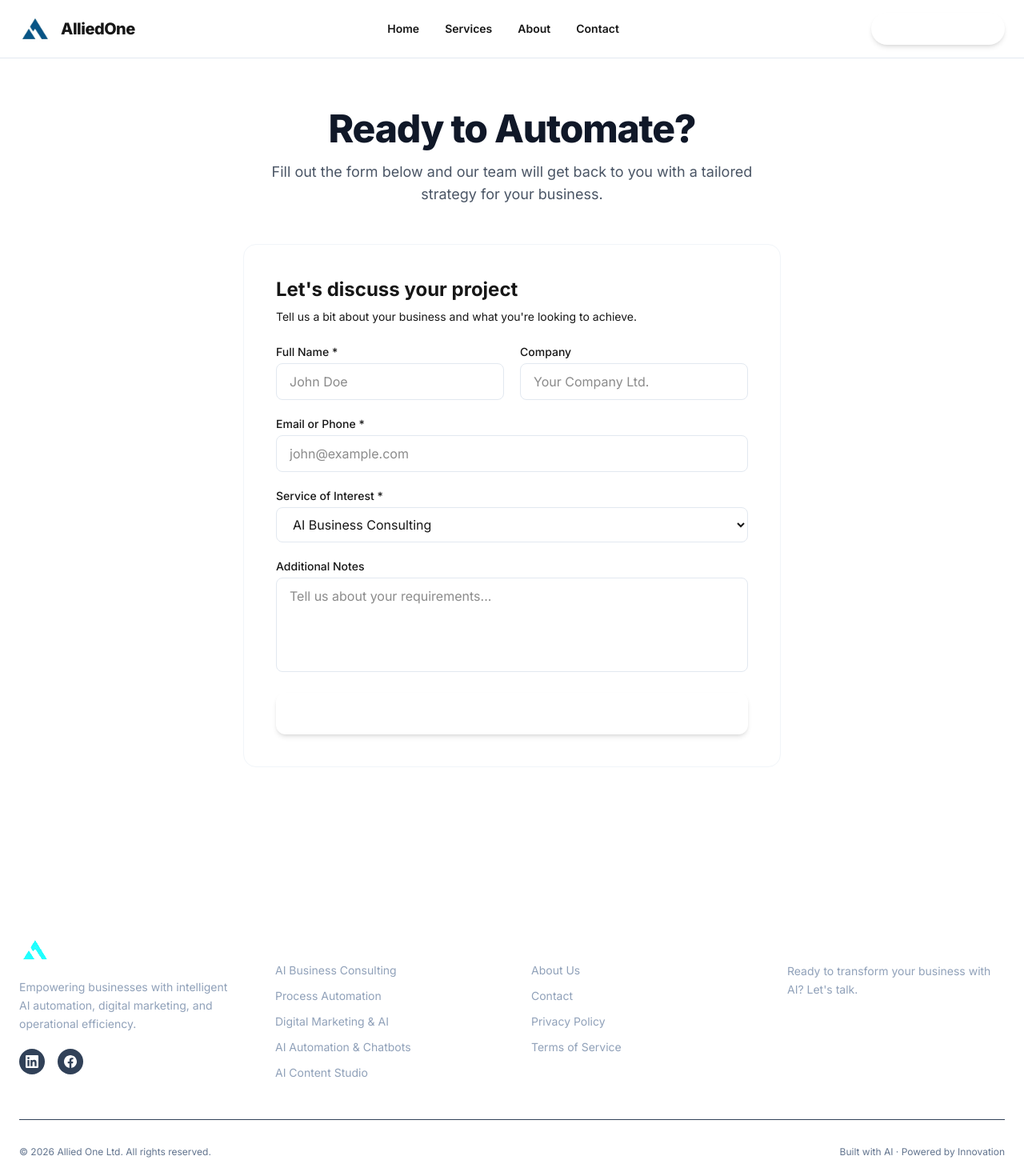
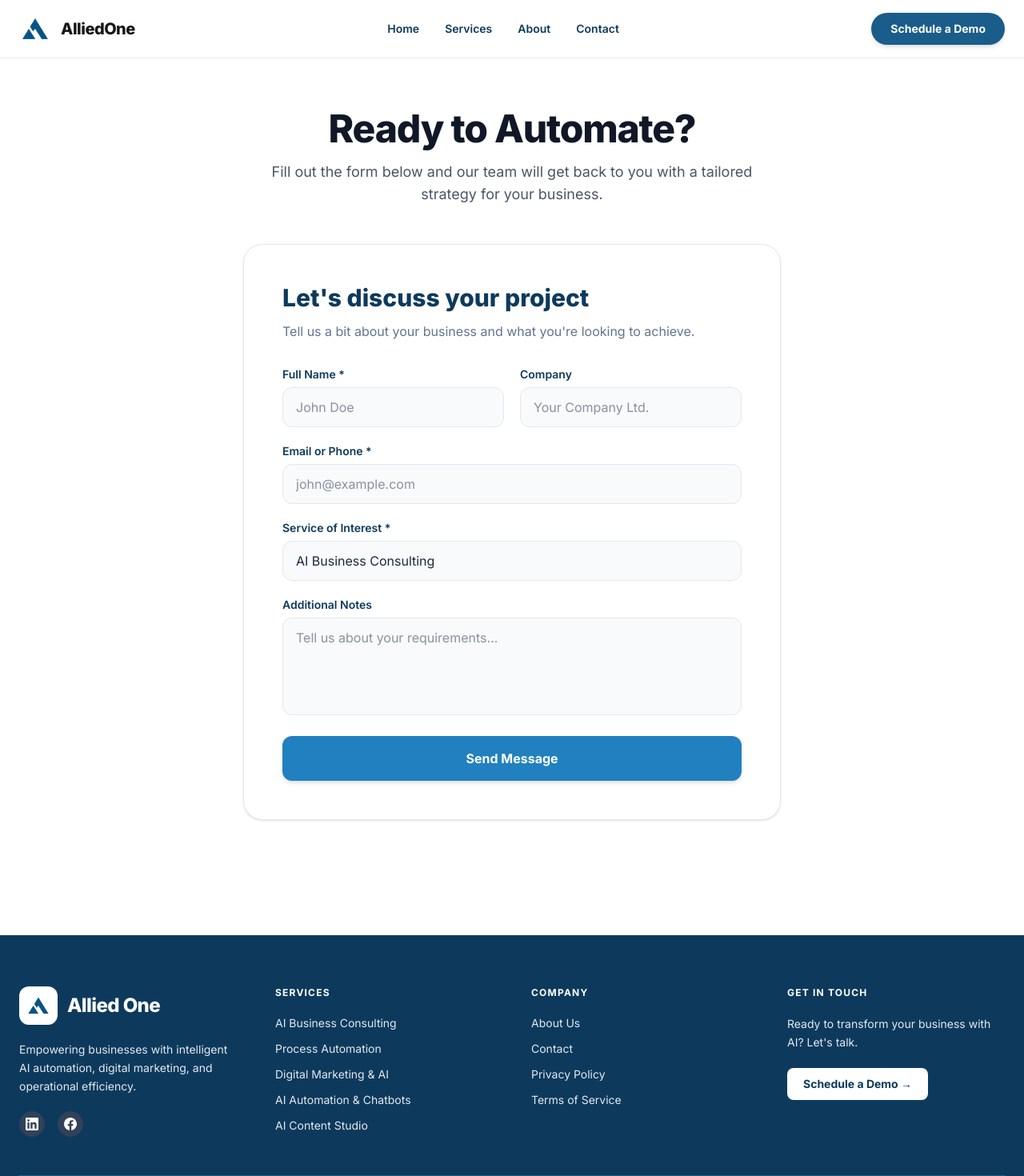
Before and after one commit to mdkamrulislamdev/alliedone-frontend, a Next.js app: page /contact in a window 1280 px wide. Shown: the top 1470 px of the page at 80% size. Built offline with nearby package versions, Linux system fonts and the light colour scheme.

Commit message:
fix(ui): refine ad-bot mock, alternating sections, footer logo visibility, and contact form elegance

```diff
--- a/src/app/layout.tsx
+++ b/src/app/layout.tsx
@@ -34,17 +34,17 @@ export default function RootLayout({
             </Link>
 
             {/* Desktop nav links */}
-            <div className="hidden md:flex gap-8 text-sm font-semibold text-brand-muted">
-              <Link href="/" className="hover:text-brand-blue transition-colors">Home</Link>
-              <Link href="/services" className="hover:text-brand-blue transition-colors">Services</Link>
-              <Link href="/about" className="hover:text-brand-blue transition-colors">About</Link>
-              <Link href="/contact" className="hover:text-brand-blue transition-colors">Contact</Link>
+            <div className="hidden md:flex gap-8 text-sm font-semibold text-[#0D3A5C]">
+              <Link href="/" className="hover:text-[#1A5C8A] transition-colors">Home</Link>
+              <Link href="/services" className="hover:text-[#1A5C8A] transition-colors">Services</Link>
+              <Link href="/about" className="hover:text-[#1A5C8A] transition-colors">About</Link>
+              <Link href="/contact" className="hover:text-[#1A5C8A] transition-colors">Contact</Link>
             </div>
 
             {/* CTA Button */}
             <Link
               href="/contact"
-              className="bg-brand-gold text-white px-6 py-2.5 rounded-full text-sm font-bold hover:bg-brand-goldHov transition-all shadow-md"
+              className="bg-[#1A5C8A] text-white px-6 py-2.5 rounded-full text-sm font-bold hover:bg-[#0D3A5C] transition-all shadow-md"
             >
               Schedule a Demo
             </Link>
@@ -55,19 +55,21 @@ export default function RootLayout({
         <main className="flex-grow">{children}</main>
 
         {/* ── Footer ── */}
-        <footer className="bg-brand-navy text-slate-300 pt-16 pb-8 mt-20">
+        <footer className="bg-[#0D3A5C] text-slate-100 pt-16 pb-8 mt-20">
           <div className="max-w-7xl mx-auto px-6">
 
             {/* Top 4-col grid */}
-            <div className="grid grid-cols-1 md:grid-cols-4 gap-12 pb-12 border-b border-slate-700">
+            <div className="grid grid-cols-1 md:grid-cols-4 gap-12 pb-12 border-b border-[#1A5C8A]">
 
               {/* Brand column */}
               <div className="md:col-span-1">
-                <div className="flex items-center gap-3 mb-4">
-                  <img src="/logo.png" alt="Allied One Logo" className="h-10 w-auto brightness-[5]" />
-                  <span className="font-extrabold text-xl text-white tracking-tight">Allied One</span>
+                <div className="flex items-center gap-3 mb-5">
+                  <div className="bg-white p-2 rounded-xl inline-flex items-center justify-center">
+                    <img src="/logo.png" alt="Allied One Logo" className="h-8 w-auto object-contain" />
+                  </div>
+                  <span className="font-extrabold text-2xl text-white tracking-tight">Allied One</span>
                 </div>
-                <p className="text-sm text-slate-400 leading-relaxed">
+                <p className="text-sm text-slate-200 leading-relaxed">
                   Empowering businesses with intelligent AI automation, digital marketing, and operational efficiency.
                 </p>
                 {/* Social Links */}
@@ -90,35 +92,35 @@ export default function RootLayout({
               {/* Services column */}
               <div>
                 <h4 className="text-white font-bold mb-5 uppercase text-xs tracking-widest">Services</h4>
-                <ul className="space-y-3 text-sm text-slate-400">
-                  <li><Link href="/services" className="hover:text-white transition-colors">AI Business Consulting</Link></li>
-                  <li><Link href="/services" className="hover:text-white transition-colors">Process Automation</Link></li>
-                  <li><Link href="/services" className="hover:text-white transition-colors">Digital Marketing & AI</Link></li>
-                  <li><Link href="/services" className="hover:text-white transition-colors">AI Automation & Chatbots</Link></li>
-                  <li><Link href="/services" className="hover:text-white transition-colors">AI Content Studio</Link></li>
+                <ul className="space-y-3 text-sm text-slate-200">
+                  <li><Link href="/services" className="hover:text-white hover:underline transition-all">AI Business Consulting</Link></li>
+                  <li><Link href="/services" className="hover:text-white hover:underline transition-all">Process Automation</Link></li>
+                  <li><Link href="/services" className="hover:text-white hover:underline transition-all">Digital Marketing & AI</Link></li>
+                  <li><Link href="/services" className="hover:text-white hover:underline transition-all">AI Automation & Chatbots</Link></li>
+                  <li><Link href="/services" className="hover:text-white hover:underline transition-all">AI Content Studio</Link></li>
                 </ul>
               </div>
 
               {/* Company column */}
               <div>
                 <h4 className="text-white font-bold mb-5 uppercase text-xs tracking-widest">Company</h4>
-                <ul className="space-y-3 text-sm text-slate-400">
-                  <li><Link href="/about" className="hover:text-white transition-colors">About Us</Link></li>
-                  <li><Link href="/contact" className="hover:text-white transition-colors">Contact</Link></li>
-                  <li><Link href="#" className="hover:text-white transition-colors">Privacy Policy</Link></li>
-                  <li><Link href="#" className="hover:text-white transition-colors">Terms of Service</Link></li>
+                <ul className="space-y-3 text-sm text-slate-200">
+                  <li><Link href="/about" className="hover:text-white hover:underline transition-all">About Us</Link></li>
+                  <li><Link href="/contact" className="hover:text-white hover:underline transition-all">Contact</Link></li>
+                  <li><Link href="#" className="hover:text-white hover:underline transition-all">Privacy Policy</Link></li>
+                  <li><Link href="#" className="hover:text-white hover:underline transition-all">Terms of Service</Link></li>
                 </ul>
               </div>
 
               {/* Contact / CTA column */}
               <div>
                 <h4 className="text-white font-bold mb-5 uppercase text-xs tracking-widest">Get in Touch</h4>
-                <p className="text-sm text-slate-400 mb-5 leading-relaxed">
+                <p className="text-sm text-slate-200 mb-5 leading-relaxed">
                   Ready to transform your business with AI? Let's talk.
                 </p>
                 <Link
                   href="/contact"
-                  className="inline-block bg-brand-gold text-white px-5 py-2.5 rounded-lg text-sm font-bold hover:bg-brand-goldHov transition-all"
+                  className="inline-block bg-white text-[#0D3A5C] px-5 py-2.5 rounded-lg text-sm font-bold hover:bg-slate-200 transition-all"
                 >
                   Schedule a Demo &rarr;
                 </Link>
@@ -126,9 +128,8 @@ export default function RootLayout({
             </div>
 
             {/* Bottom bar */}
-            <div className="pt-8 flex flex-col md:flex-row justify-between items-center gap-4 text-xs text-slate-500">
+            <div className="pt-8 flex flex-col md:flex-row justify-between items-center gap-4 text-xs text-slate-300">
               <p>&copy; {new Date().getFullYear()} Allied One Ltd. All rights reserved.</p>
-              <p>Built with AI &middot; Powered by Innovation</p>
             </div>
           </div>
         </footer>
--- a/src/components/sections/LeadCaptureForm.tsx
+++ b/src/components/sections/LeadCaptureForm.tsx
@@ -59,9 +59,9 @@ export default function LeadCaptureForm() {
   };
 
   return (
-    <div className="bg-white p-8 md:p-10 rounded-2xl shadow-soft border border-slate-100 max-w-2xl mx-auto">
-      <h3 className="text-2xl font-bold text-brand-navy mb-2">Let's discuss your project</h3>
-      <p className="text-brand-muted text-sm mb-6">Tell us a bit about your business and what you're looking to achieve.</p>
+    <div className="bg-white p-8 md:p-12 rounded-3xl shadow-sm border border-slate-200 max-w-2xl mx-auto">
+      <h3 className="text-2xl md:text-3xl font-extrabold text-[#0D3A5C] mb-3">Let's discuss your project</h3>
+      <p className="text-slate-500 text-sm md:text-base mb-8">Tell us a bit about your business and what you're looking to achieve.</p>
 
       {submitStatus === "success" && (
         <div className="mb-6 p-4 bg-green-50 text-green-800 rounded-lg text-sm font-medium border border-green-100">
@@ -79,21 +79,21 @@ export default function LeadCaptureForm() {
         <div className="grid grid-cols-1 md:grid-cols-2 gap-5">
           {/* Name Field */}
           <div>
-            <label className="block text-sm font-medium text-brand-navy mb-1">Full Name *</label>
+            <label className="block text-sm font-semibold text-[#0D3A5C] mb-1.5">Full Name *</label>
             <input
               {...register("name")}
-              className="w-full px-4 py-2.5 rounded-lg border border-slate-200 focus:ring-2 focus:ring-brand-blue focus:border-transparent outline-none transition-all text-brand-dark"
+              className="w-full px-4 py-3 rounded-xl border border-slate-200 bg-slate-50 focus:bg-white focus:ring-2 focus:ring-[#2180C0] focus:border-transparent outline-none transition-all text-slate-800"
               placeholder="John Doe"
             />
-            {errors.name && <p className="text-red-500 text-xs mt-1">{errors.name.message}</p>}
+            {errors.name && <p className="text-red-500 text-xs mt-1 font-medium">{errors.name.message}</p>}
           </div>
 
           {/* Company Field */}
           <div>
-            <label className="block text-sm font-medium text-brand-navy mb-1">Company</label>
+            <label className="block text-sm font-semibold text-[#0D3A5C] mb-1.5">Company</label>
             <input
               {...register("company")}
-              className="w-full px-4 py-2.5 rounded-lg border border-slate-200 focus:ring-2 focus:ring-brand-blue focus:border-transparent outline-none transition-all text-brand-dark"
+              className="w-full px-4 py-3 rounded-xl border border-slate-200 bg-slate-50 focus:bg-white focus:ring-2 focus:ring-[#2180C0] focus:border-transparent outline-none transition-all text-slate-800"
               placeholder="Your Company Ltd."
             />
           </div>
@@ -101,21 +101,21 @@ export default function LeadCaptureForm() {
 
         {/* Contact Info Field */}
         <div>
-          <label className="block text-sm font-medium text-brand-navy mb-1">Email or Phone *</label>
+          <label className="block text-sm font-semibold text-[#0D3A5C] mb-1.5">Email or Phone *</label>
           <input
             {...register("contactInfo")}
-            className="w-full px-4 py-2.5 rounded-lg border border-slate-200 focus:ring-2 focus:ring-brand-blue focus:border-transparent outline-none transition-all text-brand-dark"
+            className="w-full px-4 py-3 rounded-xl border border-slate-200 bg-slate-50 focus:bg-white focus:ring-2 focus:ring-[#2180C0] focus:border-transparent outline-none transition-all text-slate-800"
             placeholder="john@example.com"
           />
-          {errors.contactInfo && <p className="text-red-500 text-xs mt-1">{errors.contactInfo.message}</p>}
+          {errors.contactInfo && <p className="text-red-500 text-xs mt-1 font-medium">{errors.contactInfo.message}</p>}
         </div>
 
         {/* Service Interest Field */}
         <div>
-          <label className="block text-sm font-medium text-brand-navy mb-1">Service of Interest *</label>
+          <label className="block text-sm font-semibold text-[#0D3A5C] mb-1.5">Service of Interest *</label>
           <select
             {...register("serviceInterest")}
-            className="w-full px-4 py-2.5 rounded-lg border border-slate-200 focus:ring-2 focus:ring-brand-blue focus:border-transparent outline-none transition-all bg-white text-brand-dark"
+            className="w-full px-4 py-3 rounded-xl border border-slate-200 bg-slate-50 focus:bg-white focus:ring-2 focus:ring-[#2180C0] focus:border-transparent outline-none transition-all text-slate-800 appearance-none"
           >
             <option value="B_AI_BUSINESS_CONSULTING">AI Business Consulting</option>
             <option value="F_BUSINESS_PROCESS_AUTOMATION">Business Process Automation</option>
@@ -126,11 +126,11 @@ export default function LeadCaptureForm() {
 
         {/* Notes Field */}
         <div>
-          <label className="block text-sm font-medium text-brand-navy mb-1">Additional Notes</label>
+          <label className="block text-sm font-semibold text-[#0D3A5C] mb-1.5">Additional Notes</label>
           <textarea
             {...register("notes")}
             rows={4}
-            className="w-full px-4 py-2.5 rounded-lg border border-slate-200 focus:ring-2 focus:ring-brand-blue focus:border-transparent outline-none transition-all resize-none text-brand-dark"
+            className="w-full px-4 py-3 rounded-xl border border-slate-200 bg-slate-50 focus:bg-white focus:ring-2 focus:ring-[#2180C0] focus:border-transparent outline-none transition-all resize-none text-slate-800"
             placeholder="Tell us about your requirements..."
           ></textarea>
         </div>
@@ -139,7 +139,7 @@ export default function LeadCaptureForm() {
         <button
           type="submit"
           disabled={isSubmitting}
-          className="w-full bg-brand-gold text-white py-3.5 rounded-xl font-bold hover:bg-brand-goldHov transition-all shadow-md disabled:opacity-70 disabled:cursor-not-allowed flex justify-center items-center gap-2 text-base tracking-wide"
+          className="w-full bg-[#2180C0] text-white py-4 rounded-xl font-bold hover:bg-[#1A5C8A] transition-all shadow-md disabled:opacity-70 disabled:cursor-not-allowed flex justify-center items-center gap-2 text-base mt-2"
         >
           {isSubmitting ? (
             <>
```
Also changed, not shown: src/app/page.tsx (+41 -70 lines).
